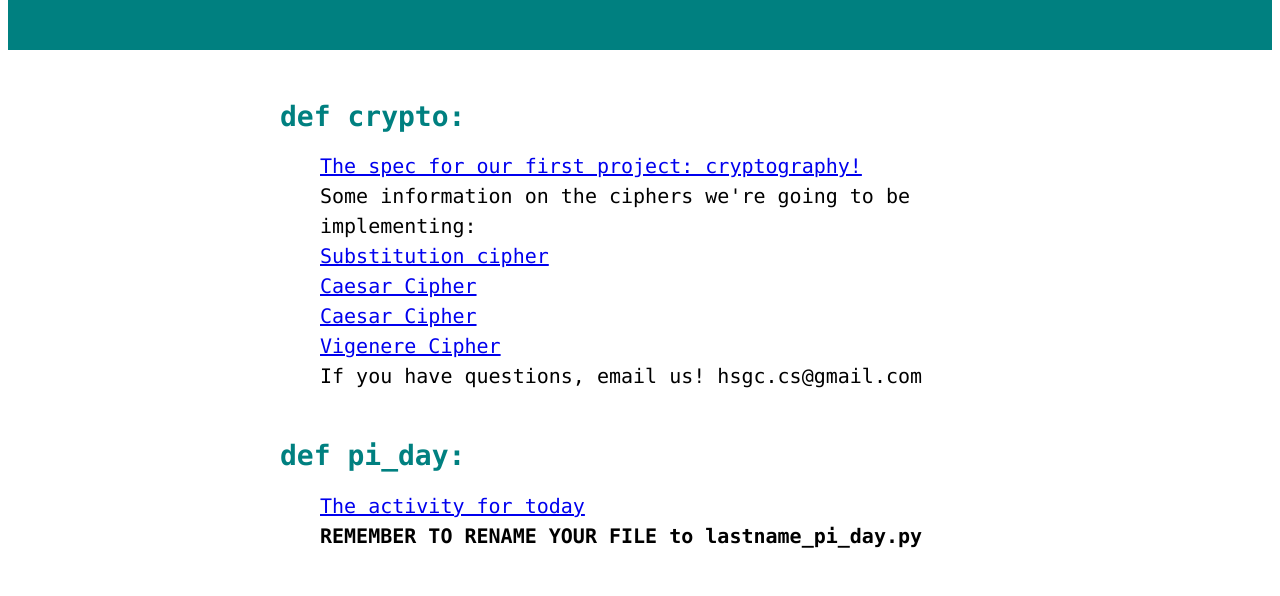
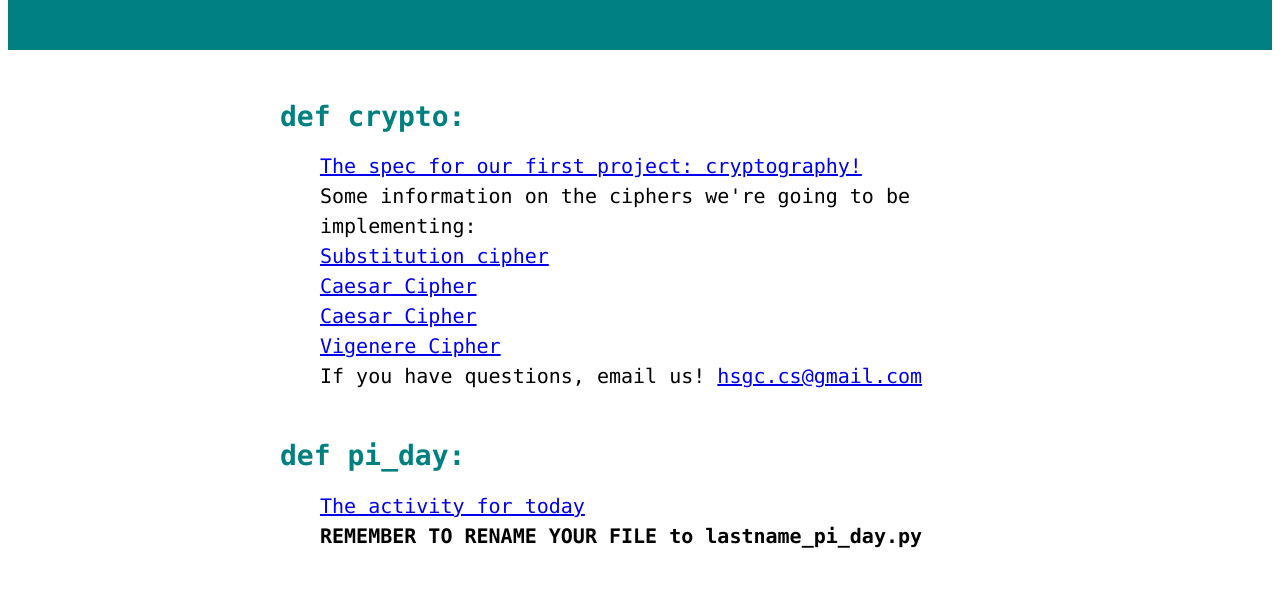
Before and after one commit to hsgc-cs/hsgc-cs.github.io, a plain HTML site: page index.html in a window 1280 px wide. Shown: the part 150-746 px from the top of the page. Drawn offline with Linux system fonts and the light colour scheme.

Commit message:
fix email addr.

```diff
--- a/index.html
+++ b/index.html
@@ -63,7 +63,7 @@
                     <a href="https://en.wikipedia.org/wiki/Caesar_cipher">Caesar Cipher</a><br/>
                     <a href="https://en.wikipedia.org/wiki/Caesar_cipher">Caesar Cipher</a><br/>
                     <a href="https://en.wikipedia.org/wiki/Vigen%C3%A8re_cipher">Vigenere Cipher</a><br/>
-			If you have questions, email us! hsgc.cs@gmail.com
+			If you have questions, email us! <a href="mailto:hsgc.cs@gmail.com">hsgc.cs@gmail.com</a>
                 </div>
             </div>
             <div class="section">
```
